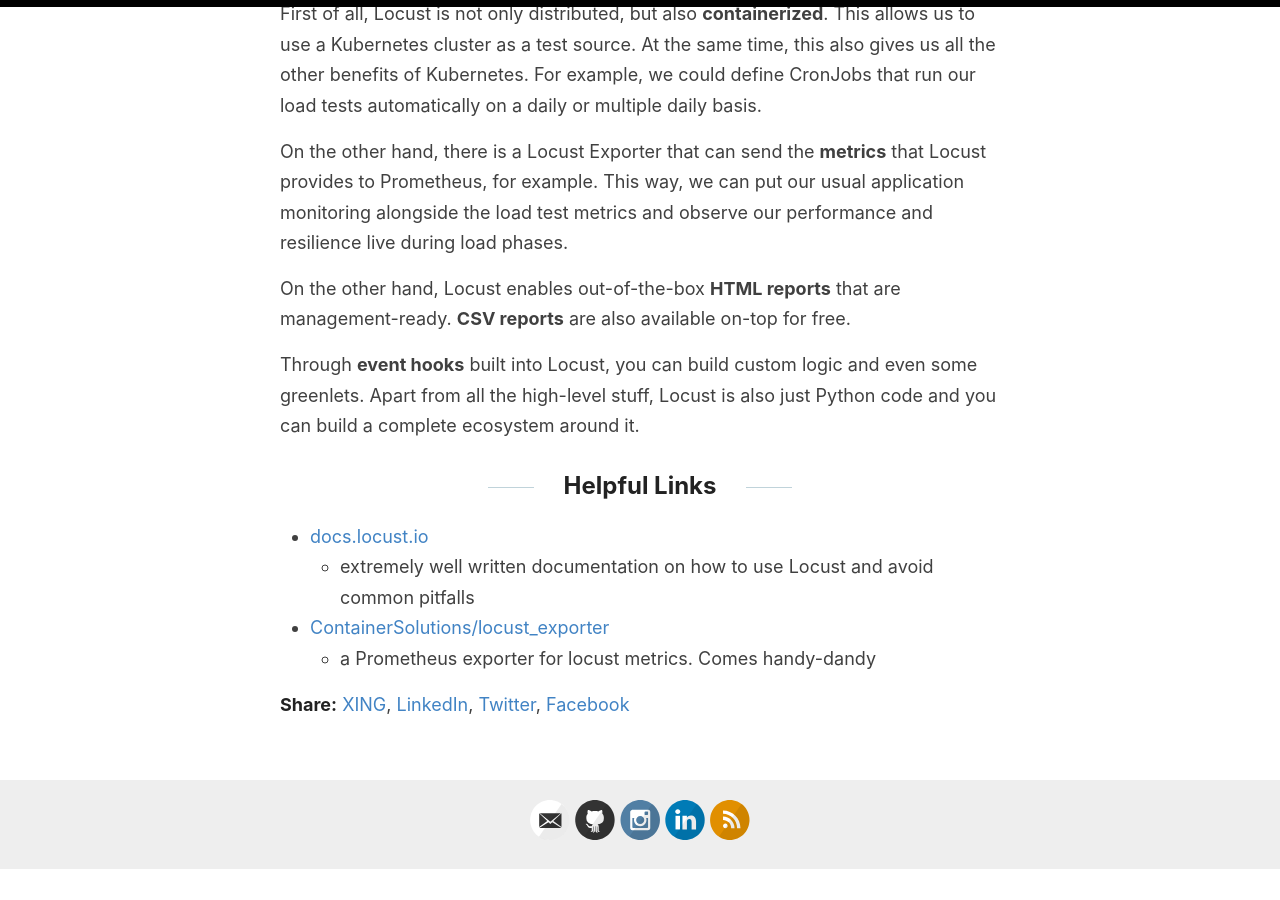
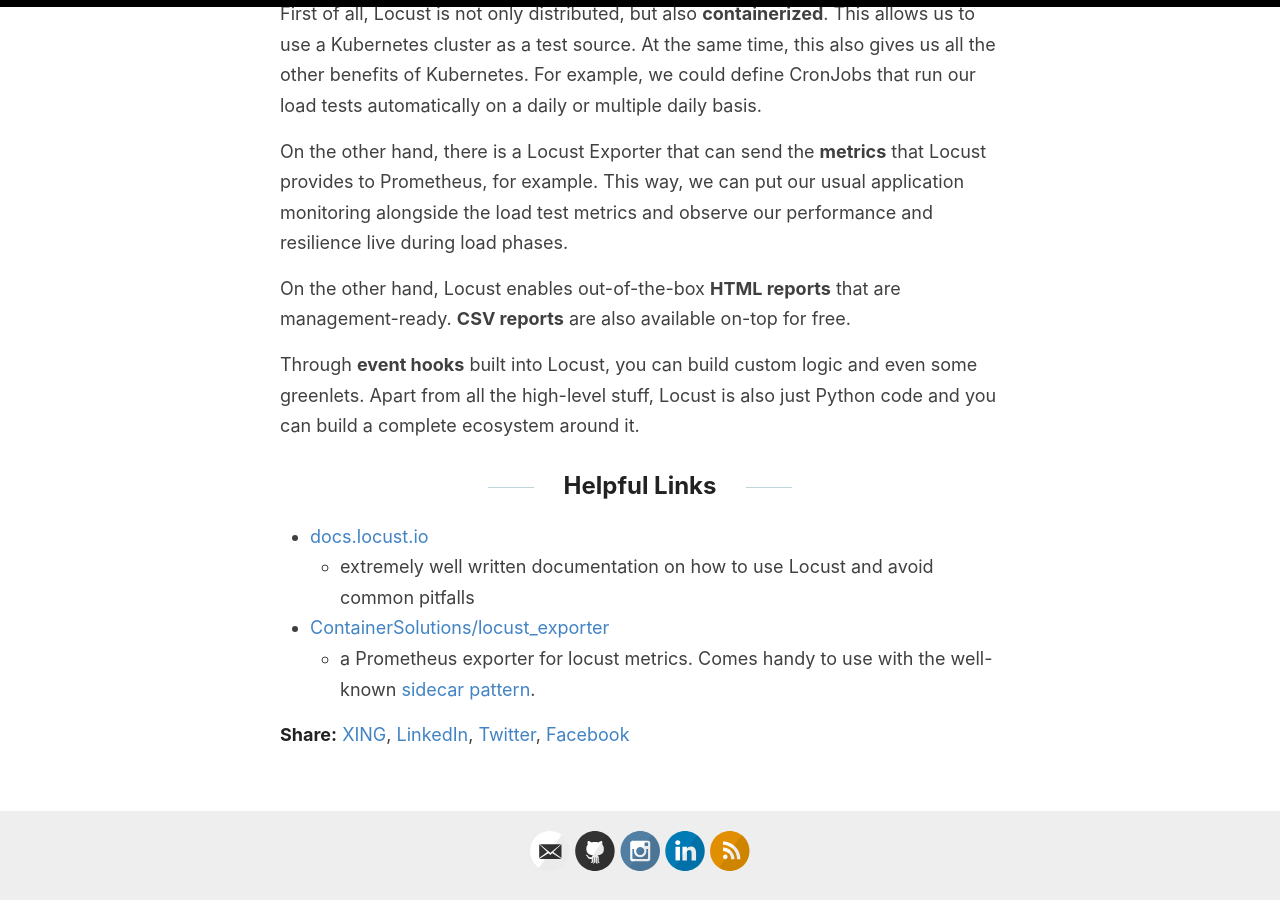
Before and after one commit to torbendury/torbendury.github.io, a Jekyll site: the page built from _posts/2023-03-14-distributed-load-testing-locust.md, in a window 1280 px wide and 900 px high, scrolled down 2368 px. Built offline with Jekyll 4.4.1, drawn with Linux system fonts in a browser that asks for light colours; before the commit the page ends 3238 px from its top, so only the background shows below that.

Commit message:
fix: missing sentence

```diff
--- a/_posts/2023-03-14-distributed-load-testing-locust.md
+++ b/_posts/2023-03-14-distributed-load-testing-locust.md
@@ -45,4 +45,4 @@
 - [docs.locust.io](https://docs.locust.io/en/stable/)
   - extremely well written documentation on how to use Locust and avoid common pitfalls
 - [ContainerSolutions/locust_exporter](https://github.com/ContainerSolutions/locust_exporter)
-  - a Prometheus exporter for locust metrics. Comes handy-dandy
+  - a Prometheus exporter for locust metrics. Comes handy to use with the well-known [sidecar pattern](https://itnext.io/application-architecture-for-microservices-sidecar-pattern-c5c0074e8f1d).
```
